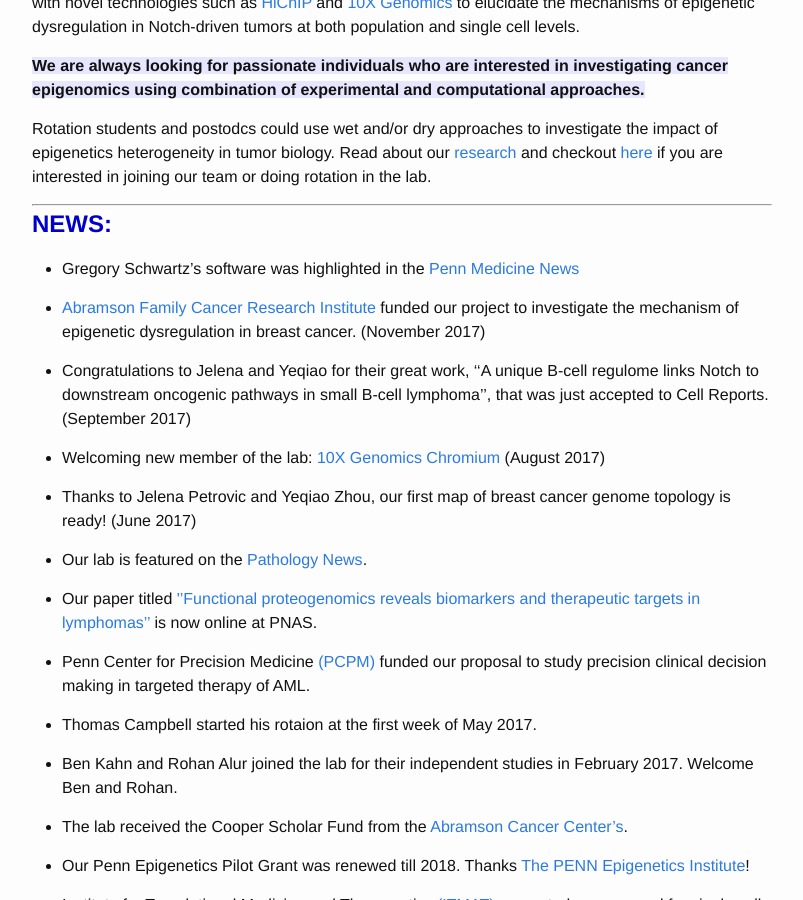
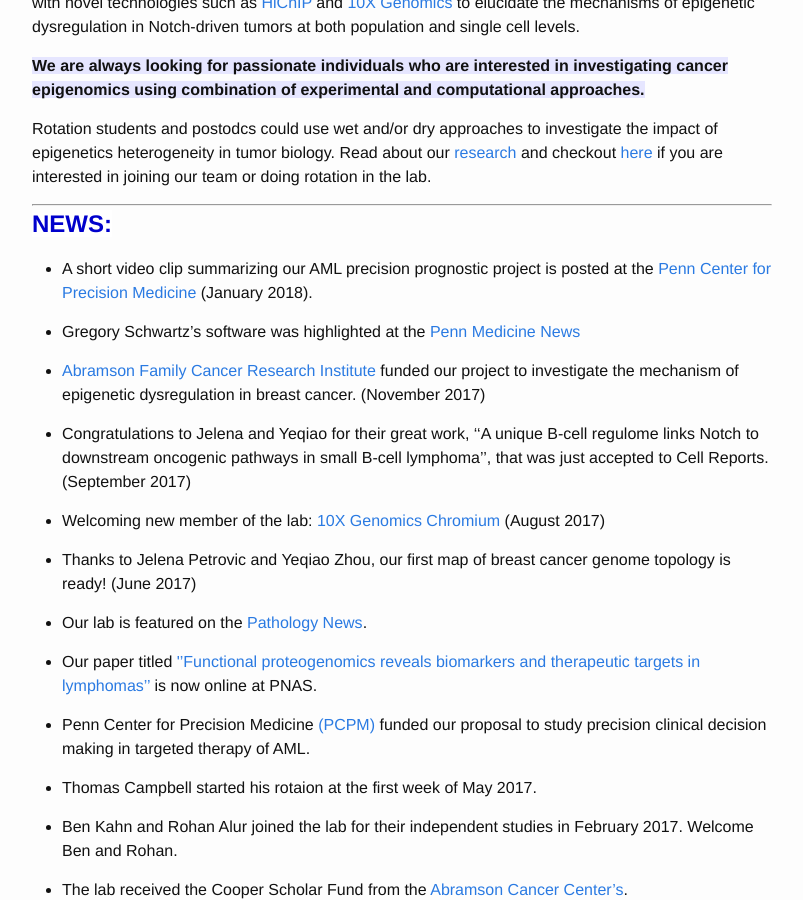
Before and after one commit to faryabib/faryabib.github.io, a Jekyll site: the page built from index.md, in a window 1280 px wide and 900 px high, scrolled down 526 px. Shown: the whole window, without its empty margins (238-1041 px from the left). Built offline with Jekyll 4.4.1, drawn with Linux system fonts in a browser that asks for light colours.

Commit message:
updated the pcpm2

```diff
--- a/index.md
+++ b/index.md
@@ -17,7 +17,9 @@ Rotation students and postodcs could use wet and/or dry approaches to investigat
 ----
 <strong><span style="font-size: 1.5em; font-weight: bold; color: #0000cc; background-color: #ffffff">NEWS:</span><strong>
 
-+ Gregory Schwartz's software was highlighted in the [Penn Medicine News](https://www.pennmedicine.org/news/news-releases/2017/july/penn-center-for-precision-medicine-awards-565-000-in-second-accelerator-grants)
++ A short video clip summarizing our AML precision prognostic project is posted at the [Penn Center for Precision Medicine](https://www.youtube.com/watch?v=vqLXfHXP98A&index=20&list=PLRGEsZTjjo8mLReT4vqHU6cc_d4hn46GV) (January 2018).
+
++ Gregory Schwartz's software was highlighted at the [Penn Medicine News](https://www.pennmedicine.org/news/news-releases/2017/july/penn-center-for-precision-medicine-awards-565-000-in-second-accelerator-grants)
 
 + [Abramson Family Cancer Research Institute](http://www.afcri.upenn.edu/) funded our project to investigate the mechanism of epigenetic dysregulation in breast cancer. (November 2017)
 
```
